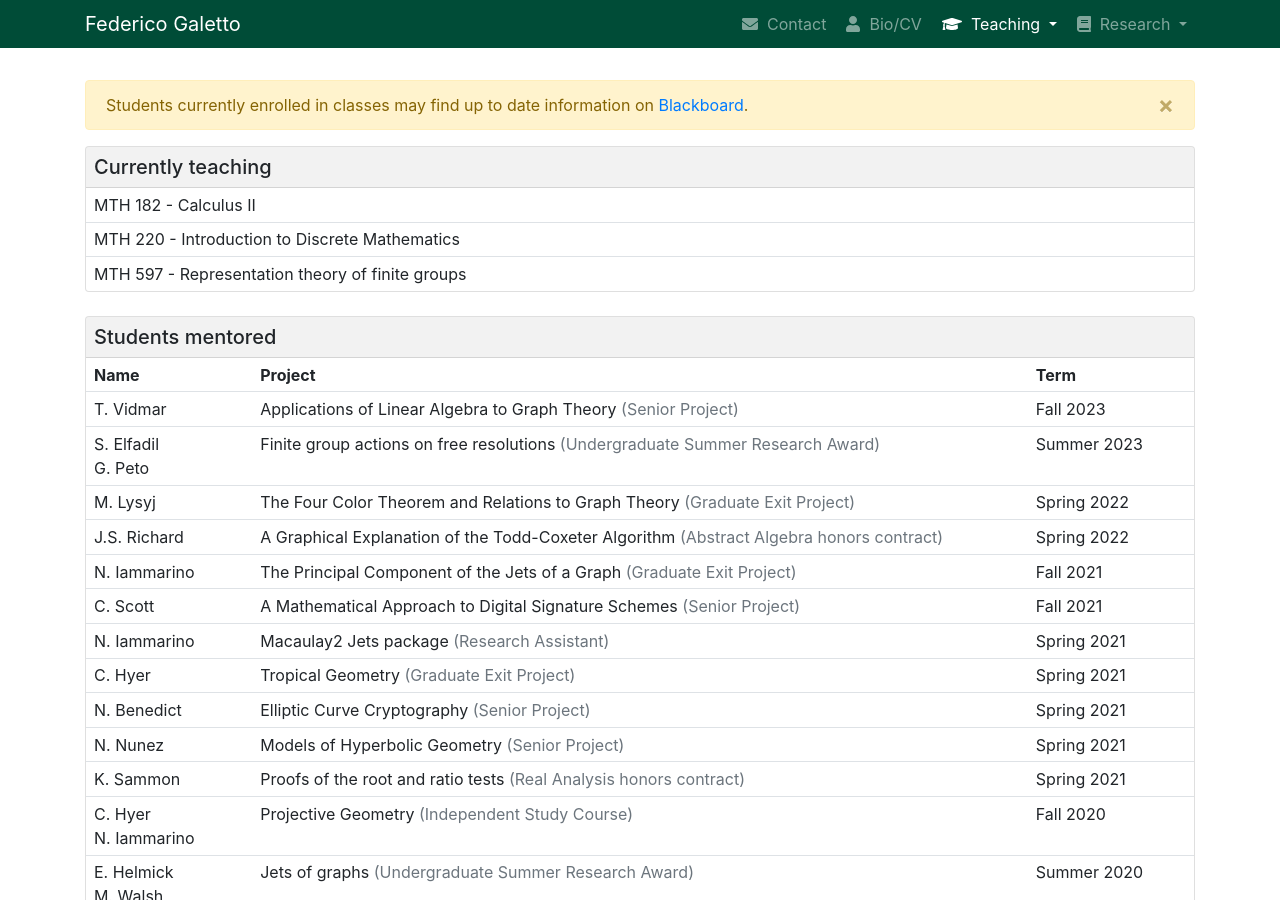
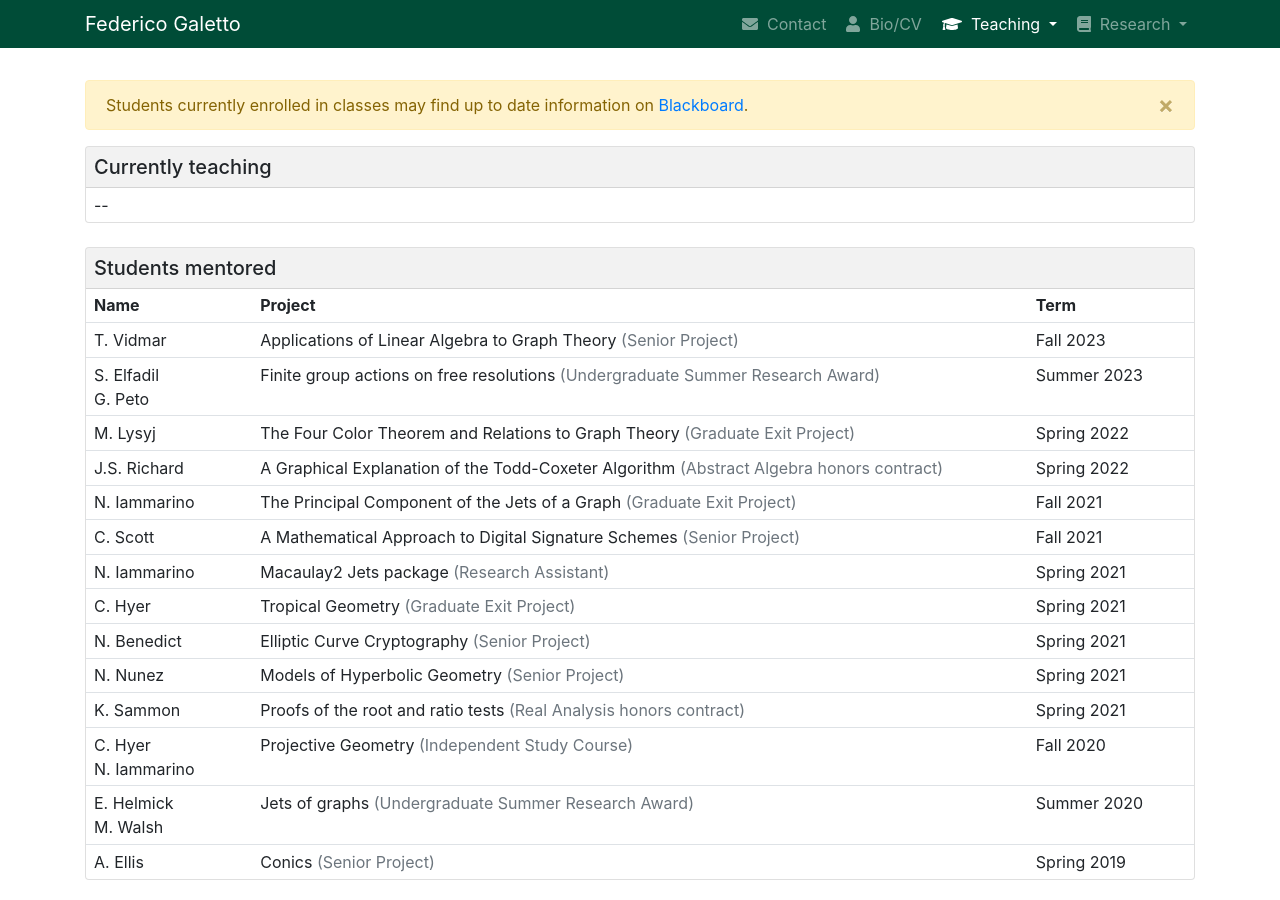
Before and after one commit to galettof/galettof.github.io, a Jekyll site: the page built from teaching.html, in a window 1280 px wide and 900 px high. Built offline with Jekyll 4.4.1, drawn with Linux system fonts in a browser that asks for light colours; nearby versions of some CDN libraries.

Commit message:
no teaching summer 24

```diff
--- a/teaching.html
+++ b/teaching.html
@@ -21,9 +21,7 @@ active: teaching
 	</div>
 	<table class="table notop table-sm mb-0">
 	  <tbody>
-	    <tr><td>MTH 182 - Calculus II</td></tr>
-	    <tr><td>MTH 220 - Introduction to Discrete Mathematics</td></tr>
-	    <tr><td>MTH 597 - Representation theory of finite groups</td></tr>
+	    <tr><td>--</td></tr>
 	  </tbody>
 	</table>
       </div>
```
